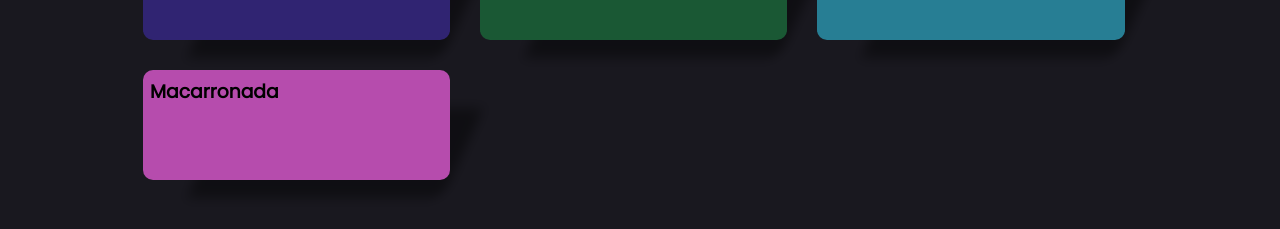
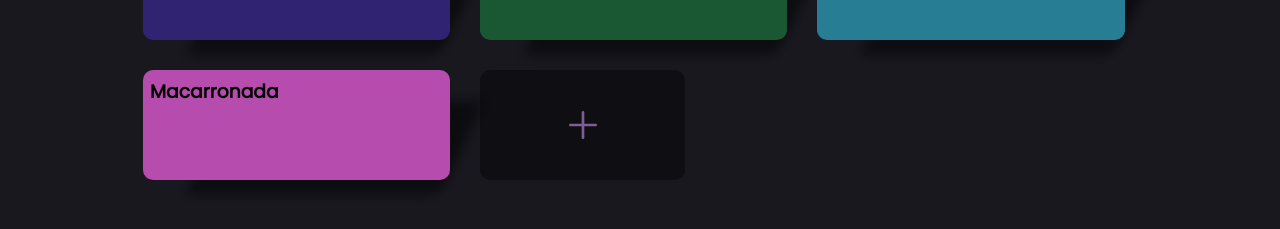
Before and after one commit to LuizFCabral/Get_Shit_Done, a React (Vite) app: page / in a window 1280 px wide. Shown: the part 223-452 px from the top of the page. Built offline with nearby package versions, Linux system fonts and the light colour scheme.

Commit message:
:sparkles: feat: botão de criação de projetos
foi criado um botão para criação de projetos, mas as informações ainda não são variaveis, e também uma alteração visual nos cards dos projetos foi implementada

```diff
--- a/src/components/Projeto/Projeto.css
+++ b/src/components/Projeto/Projeto.css
@@ -1,5 +1,5 @@
 :root {
-	--shwadow: rgba(0, 0, 0, 0.4);
+	--shwadow: rgba(0, 0, 0, 0.5);
 }
 
 .container-projeto {
@@ -9,14 +9,19 @@
 	cursor: pointer;
 }
 
+.container-projeto:hover {
+	height: 120px;
+	max-width: 31%;
+}
+
 .container-projeto::before {
 	content: '';
 	position: absolute;
 	width: 20%;
 	margin-left: 5%;
-	margin-top: 3%;
+	margin-top: 2.35%;
 	border-radius: 10px;
-	height: 90px;
+	height: 95px;
 	transform-origin: left;
 	transform: skewX(-25deg);
 	background-color: var(--shwadow);
--- a/src/components/Projeto/Projetos.css
+++ b/src/components/Projeto/Projetos.css
@@ -1,3 +1,7 @@
+:root {
+	--cinza-roxo: #986eb4d2;
+}
+
 .container-projetos {
 	margin: 60px auto;
 	width: 80%;
@@ -11,3 +15,16 @@
 	flex: 1 1 250px;
 	margin: 15px;
 }
+
+.add-projeto {
+	height: 110px;
+	max-width: 20%;
+	font-size: 40px;
+	color: var(--cinza-roxo);
+	border-radius: 10px;
+	cursor: pointer;
+	display: flex;
+	justify-content: center;
+	align-items: center;
+	background-color: rgba(0, 0, 0, 0.4);
+}
--- a/src/components/Projeto/Projetos.jsx
+++ b/src/components/Projeto/Projetos.jsx
@@ -1,15 +1,19 @@
 import React from 'react';
+import { RxPlus } from 'react-icons/rx';
 
 import Projeto from './Projeto';
 
 import './Projetos.css';
 
-const Projetos = ({ projects }) => {
+const Projetos = ({ projects, handleAddProject }) => {
 	return (
 		<div className="container-projetos">
 			{projects.map((project) => (
 				<Projeto project={project} />
 			))}
+			<div className="add-projeto" onClick={() => handleAddProject()}>
+				<RxPlus />
+			</div>
 		</div>
 	);
 };
--- a/src/pages/Home/Home.jsx
+++ b/src/pages/Home/Home.jsx
@@ -36,10 +36,26 @@ const Home = () => {
 			aparencia: '#b64cad',
 		},
 	]);
+
+	const handleAddProject = () => {
+		const newProject = [
+			...projects,
+			{
+				id: 3,
+				manager_id: 1,
+				nome: 'New Project',
+				descricao: 'New project',
+				aparencia: '#46d359d5',
+			},
+		];
+
+		setProjects(newProject);
+	};
+
 	return (
 		<div className="body">
 			<Header />
-			<Projetos projects={projects} />
+			<Projetos projects={projects} handleAddProject={handleAddProject} />
 		</div>
 	);
 };
```
